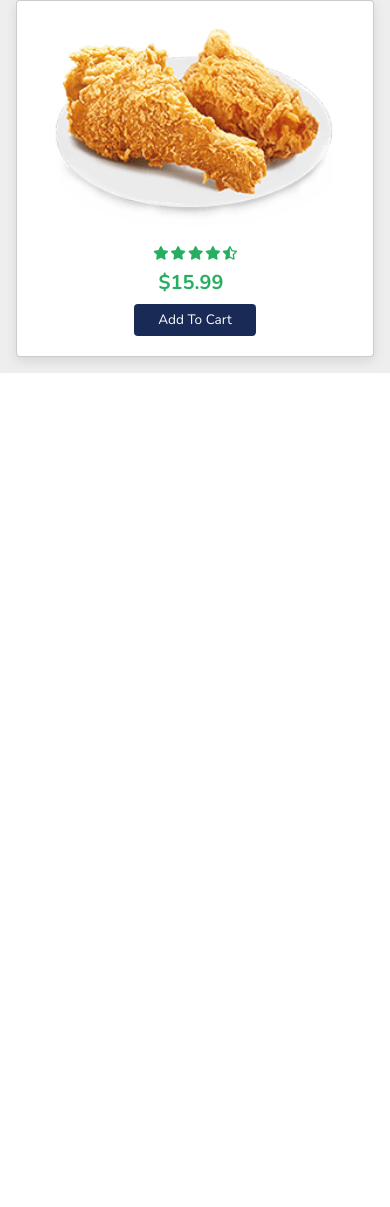
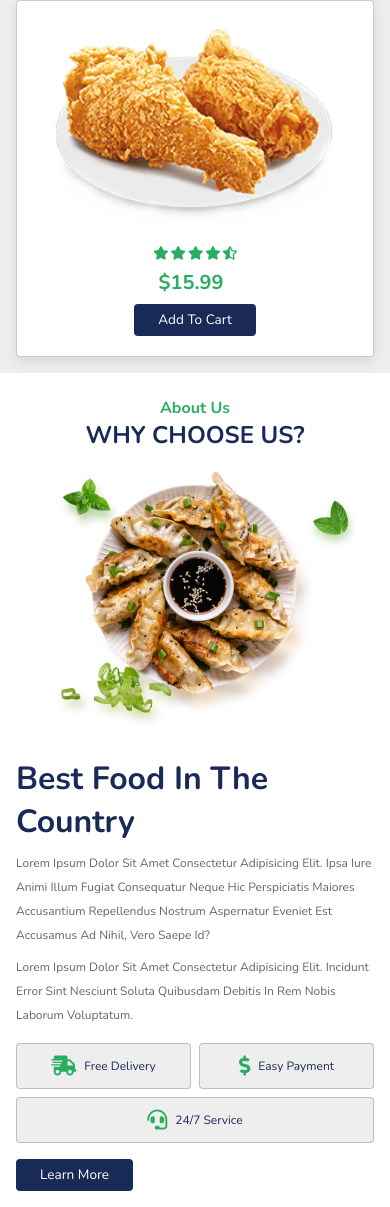
Before and after one commit to JustaveD/Resto, a plain HTML site: page index.html in a window 390 px wide. Shown: the part 2806-4013 px from the top of the page. Before the commit the page ends 3179 px from the top, so only its background shows below. Drawn offline with nearby package versions, Linux system fonts and the light colour scheme.

Commit message:
about, responsive

```diff
--- a/css/style.css
+++ b/css/style.css
@@ -289,6 +289,61 @@ header .icons #menu-bars{
 }
 
 
+/* ABOUT */
+#about .row {
+    display: flex;
+    flex-wrap: wrap;
+    gap:1.5rem;
+    align-items: center;
+}
+.about .row .image{
+    flex:1 1 45rem;
+}
+.about .row .image img{
+    width: 100%;
+}
+.about .row .content{
+    flex:1 1 45rem;
+}
+
+.about .row .content h3{
+    font-size: 4rem;
+    padding: .5rem 0;
+    color: var(--black);
+}
+.about .row .content p{
+    font-size: 1.5rem;
+    padding: .5rem 0;
+    color: var(--light-color);
+    line-height: 2;
+}
+.about .row .content .icons-container{
+    display: flex;
+    gap:1rem;
+    flex-wrap: wrap;
+    padding: 1rem 0;
+    margin-top: .5rem;
+}
+
+.about .row .content .icons-container .icons{
+    background-color: #eee;
+    border-radius: .5rem;
+    border: .1rem solid rgba(0,0,0,.2);
+    display: flex;
+    justify-content: center;
+    align-items: center;
+    gap: 1rem;
+    flex: 1 1 17rem;
+    padding: 1.5rem 1rem;
+}
+.about .row .content .icons-container .icons i{
+    font-size: 2.5rem;
+    color: var(--green);
+}
+.about .row .content .icons-container .icons span{
+    font-size: 1.5rem;
+    color: var(--black);
+}
 
 
 
--- a/index.html
+++ b/index.html
@@ -182,7 +182,39 @@
         </div>
     </section>
     <!-- Dishes section end -->
+    <!-- ABOUT SECTION STARTS  -->
+    <section class="about" id="about">
+        <h3 class="sub-heading">about us</h3>
+        <h1 class="heading">why choose us?</h1>
 
+        <div class="row">
+            <div class="image">
+                <img src="./images/about-img.png" alt="">
+
+            </div>
+            <div class="content">
+                <h3>best food in the country</h3>
+                <p>Lorem ipsum dolor sit amet consectetur adipisicing elit. Ipsa iure animi illum fugiat consequatur neque hic perspiciatis maiores accusantium repellendus nostrum aspernatur eveniet est accusamus ad nihil, vero saepe id?</p>
+                <p>Lorem ipsum dolor sit amet consectetur adipisicing elit. Incidunt error sint nesciunt soluta quibusdam debitis in rem nobis laborum voluptatum.</p>
+                <div class="icons-container">
+                    <div class="icons">
+                        <i class="fas fa-shipping-fast"></i>
+                        <span>free delivery</span>
+                    </div>
+                    <div class="icons">
+                        <i class="fas fa-dollar-sign"></i>
+                        <span>easy payment</span>
+                    </div>
+                    <div class="icons">
+                        <i class="fas fa-headset"></i>
+                        <span>24/7 service</span>
+                    </div>
+                </div>
+                <a href="#" class="btn">learn more</a>
+            </div>
+        </div>
+    </section>
+    <!-- ABOUT SECTION END  -->
 
 
 
```
